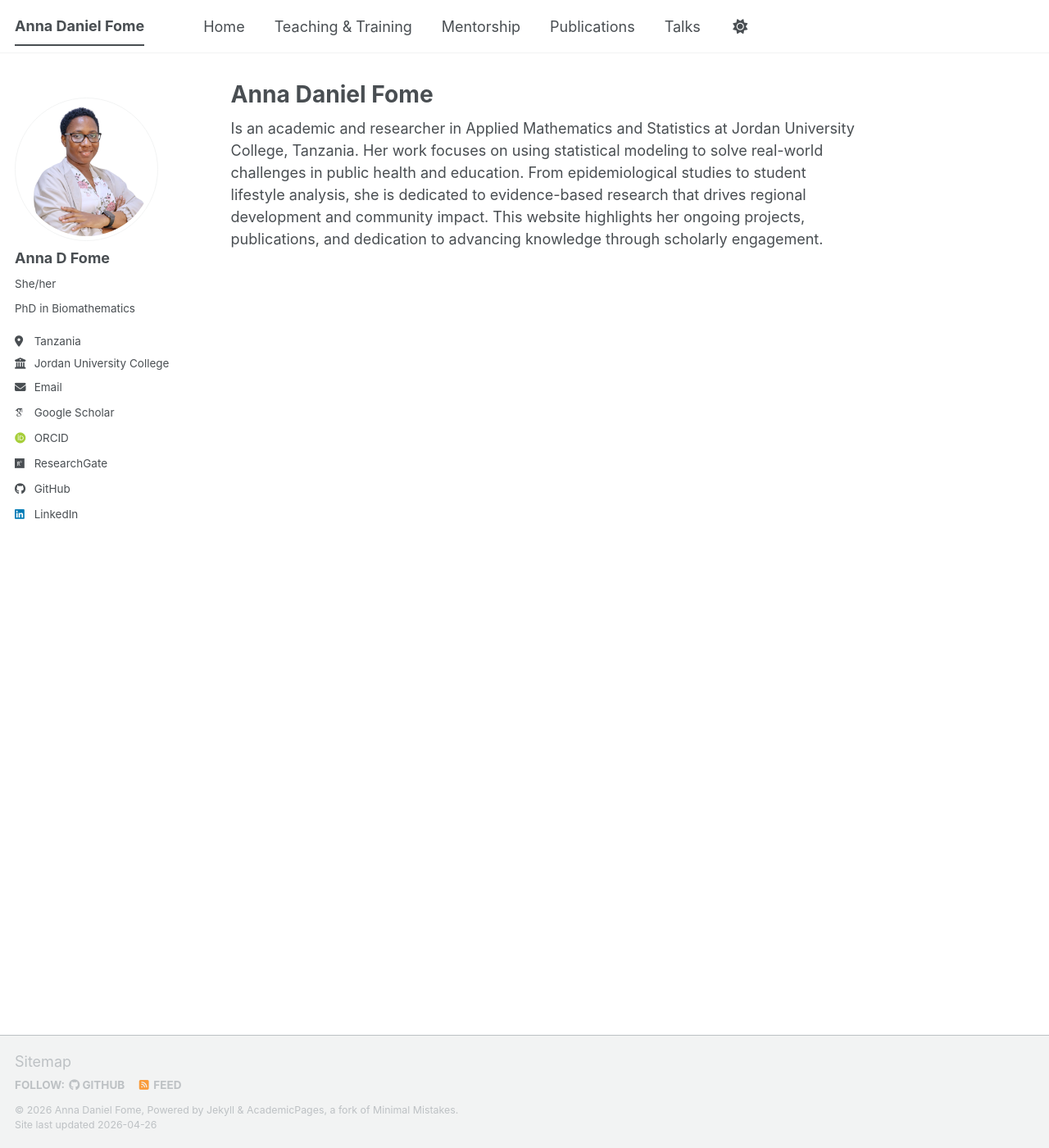
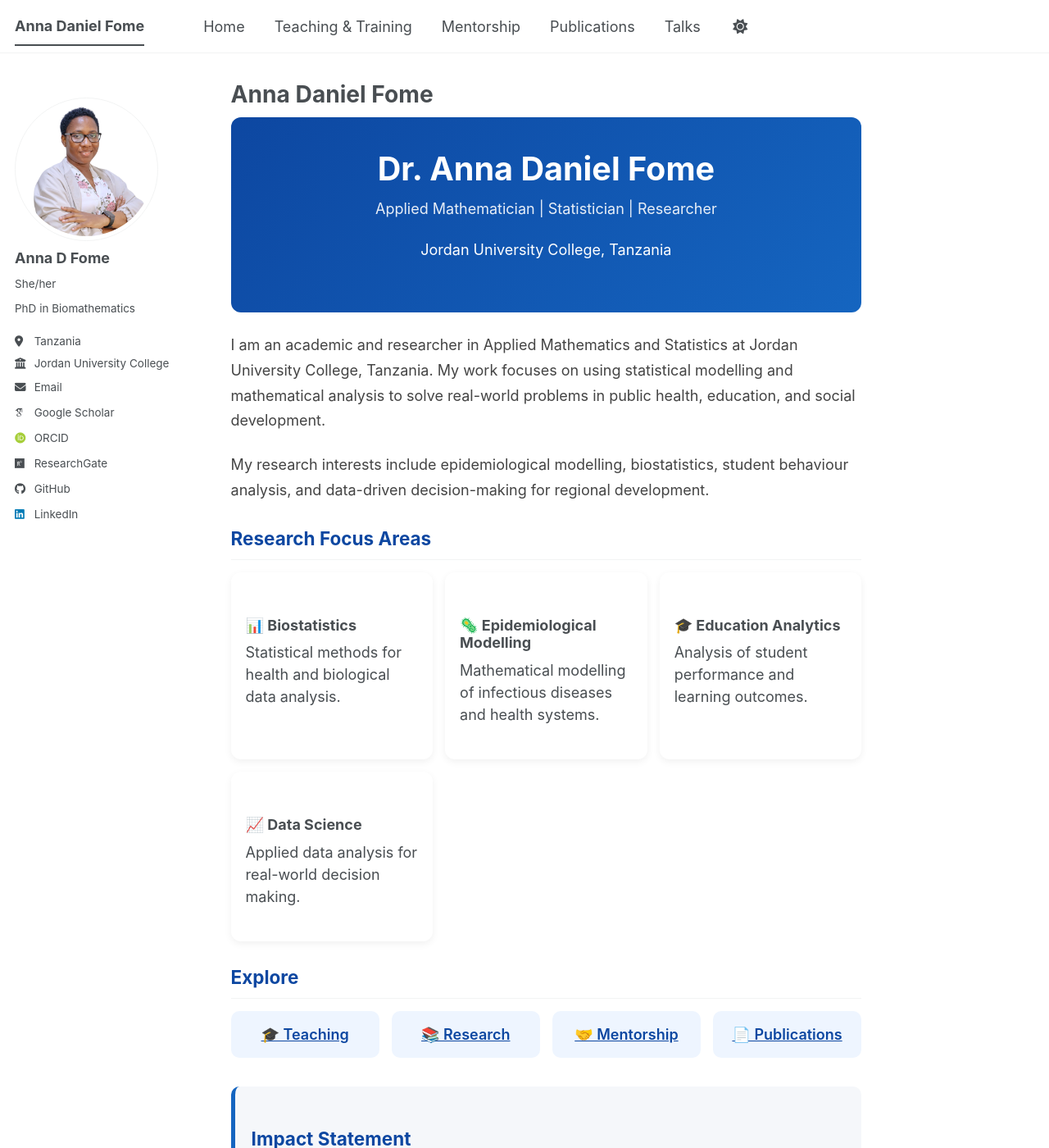
Before and after one commit to FomeA/FomeA.github.io, a Jekyll site: the page built from _pages/about.md, in a window 1280 px wide and 1400 px high. Shown: the whole window at 82% size. Built offline with Jekyll 4.4.1, drawn with Linux system fonts in a browser that asks for light colours; some web fonts are replaced; a script bundle is joined from its source files by our own code; library files that are not in the unit come from our copies; some of the changed text lies outside the part shown.

Commit message:
Update about.md

```diff
--- a/_pages/about.md
+++ b/_pages/about.md
@@ -7,4 +7,174 @@ redirect_from:
   - /about.html
 ---
 
-Is an academic and researcher in Applied Mathematics and Statistics at Jordan University College, Tanzania. Her work focuses on using statistical modeling to solve real-world challenges in public health and education. From epidemiological studies to student lifestyle analysis, she is dedicated to evidence-based research that drives regional development and community impact. This website highlights her ongoing projects, publications, and dedication to advancing knowledge through scholarly engagement.
+<div class="page__content">
+
+<!-- HERO -->
+<section class="hero">
+  <h1>Dr. Anna Daniel Fome</h1>
+  <p class="subtitle">
+    Applied Mathematician | Statistician | Researcher
+  </p>
+  <p>
+    Jordan University College, Tanzania
+  </p>
+</section>
+
+<!-- INTRO -->
+<section class="intro">
+  <p>
+    I am an academic and researcher in Applied Mathematics and Statistics at Jordan University College, Tanzania.
+    My work focuses on using statistical modelling and mathematical analysis to solve real-world problems in
+    public health, education, and social development.
+  </p>
+
+  <p>
+    My research interests include epidemiological modelling, biostatistics, student behaviour analysis,
+    and data-driven decision-making for regional development.
+  </p>
+</section>
+
+<!-- FOCUS AREAS -->
+<h2>Research Focus Areas</h2>
+
+<div class="grid">
+
+<div class="card">
+  <h3>📊 Biostatistics</h3>
+  <p>Statistical methods for health and biological data analysis.</p>
+</div>
+
+<div class="card">
+  <h3>🦠 Epidemiological Modelling</h3>
+  <p>Mathematical modelling of infectious diseases and health systems.</p>
+</div>
+
+<div class="card">
+  <h3>🎓 Education Analytics</h3>
+  <p>Analysis of student performance and learning outcomes.</p>
+</div>
+
+<div class="card">
+  <h3>📈 Data Science</h3>
+  <p>Applied data analysis for real-world decision making.</p>
+</div>
+
+</div>
+
+<!-- QUICK NAVIGATION -->
+<h2>Explore</h2>
+
+<div class="nav-grid">
+
+<a class="nav-card" href="/teaching/">
+  🎓 Teaching
+</a>
+
+<a class="nav-card" href="/research/">
+  📚 Research
+</a>
+
+<a class="nav-card" href="/mentorship/">
+  🤝 Mentorship
+</a>
+
+<a class="nav-card" href="/publications/">
+  📄 Publications
+</a>
+
+</div>
+
+<!-- IMPACT -->
+<section class="impact">
+  <h2>Impact Statement</h2>
+  <p>
+    Through interdisciplinary research, I aim to bridge mathematics and real-world challenges,
+    contributing to evidence-based solutions that support education, health systems, and community development in Tanzania and beyond.
+  </p>
+</section>
+
+</div>
+
+<style>
+
+.hero{
+text-align:center;
+padding:40px 20px;
+background:linear-gradient(135deg,#0d47a1,#1565c0);
+color:white;
+border-radius:12px;
+margin-bottom:25px;
+}
+
+.hero h1{
+margin-bottom:10px;
+font-size:2.2rem;
+}
+
+.subtitle{
+font-size:1.2rem;
+opacity:.9;
+}
+
+.intro{
+margin-bottom:25px;
+color:#444;
+line-height:1.7;
+}
+
+h2{
+color:#0d47a1;
+margin-top:30px;
+}
+
+.grid{
+display:grid;
+grid-template-columns:repeat(auto-fit,minmax(220px,1fr));
+gap:15px;
+margin-top:15px;
+}
+
+.card{
+background:white;
+padding:18px;
+border-radius:12px;
+box-shadow:0 3px 10px rgba(0,0,0,.06);
+transition:.2s;
+}
+
+.card:hover{
+transform:translateY(-4px);
+}
+
+.nav-grid{
+display:grid;
+grid-template-columns:repeat(auto-fit,minmax(180px,1fr));
+gap:15px;
+margin-top:15px;
+}
+
+.nav-card{
+display:block;
+text-align:center;
+padding:15px;
+background:#eef5ff;
+border-radius:10px;
+text-decoration:none;
+color:#0d47a1;
+font-weight:600;
+transition:.2s;
+}
+
+.nav-card:hover{
+background:#dbe9ff;
+}
+
+.impact{
+margin-top:35px;
+padding:20px;
+background:#f5f7fa;
+border-left:5px solid #1565c0;
+border-radius:10px;
+}
+
+</style>
```
